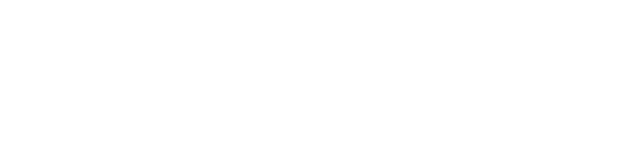
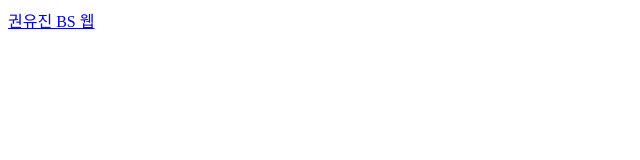
Before and after one commit to Kwonyujin04/2024-birthday, a plain HTML site: page index.html in a window 1280 px wide. Shown: the whole page, without its empty margins (0-640 px from the left). Drawn offline with Linux system fonts and the light colour scheme.

Commit message:
Feat: 배포 시험2 	modified:   index.html

```diff
--- a/index.html
+++ b/index.html
@@ -6,6 +6,6 @@
     <title>Document</title>
 </head>
 <body>
-
+    <a href="https://kwonyujin04.github.io/2024-birthday/">권유진 BS 웹</a>
 </body>
 </html>
```
